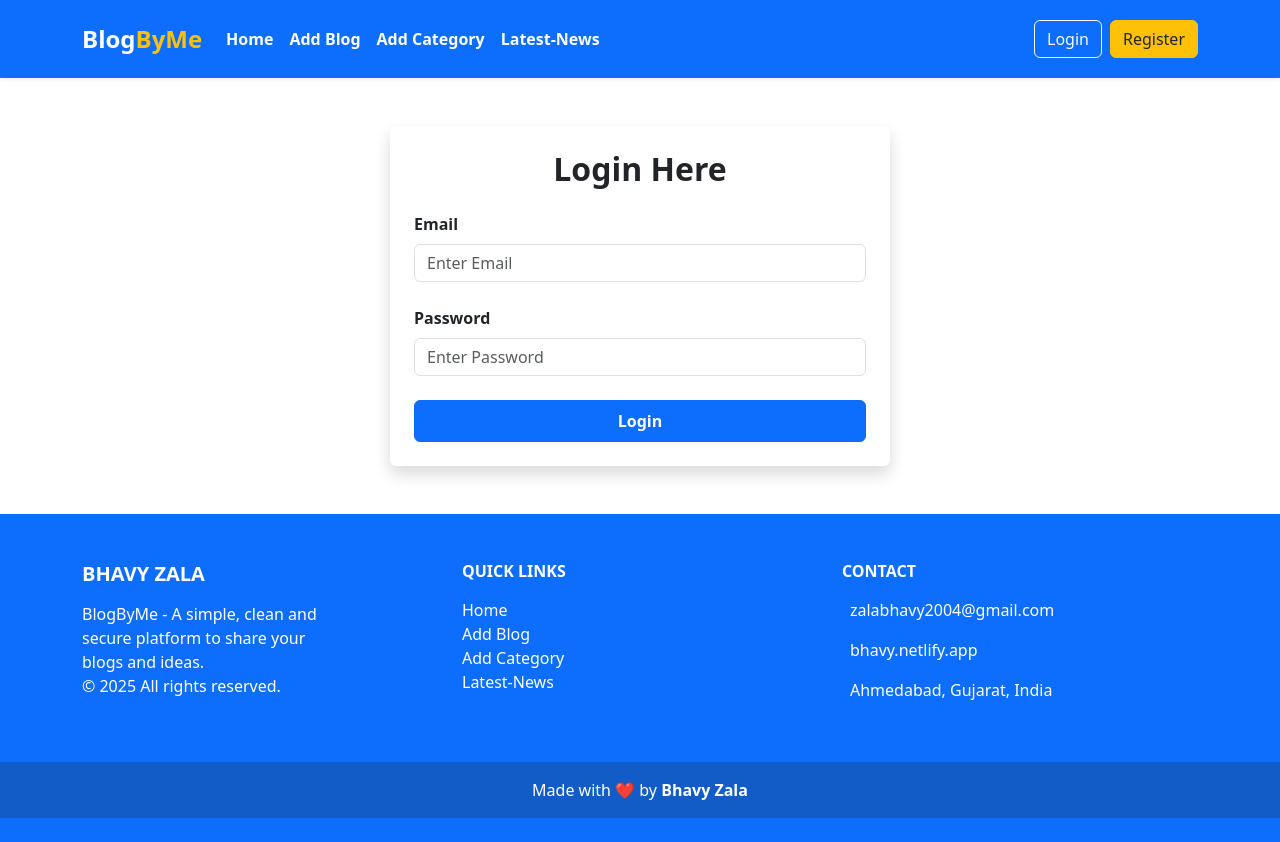
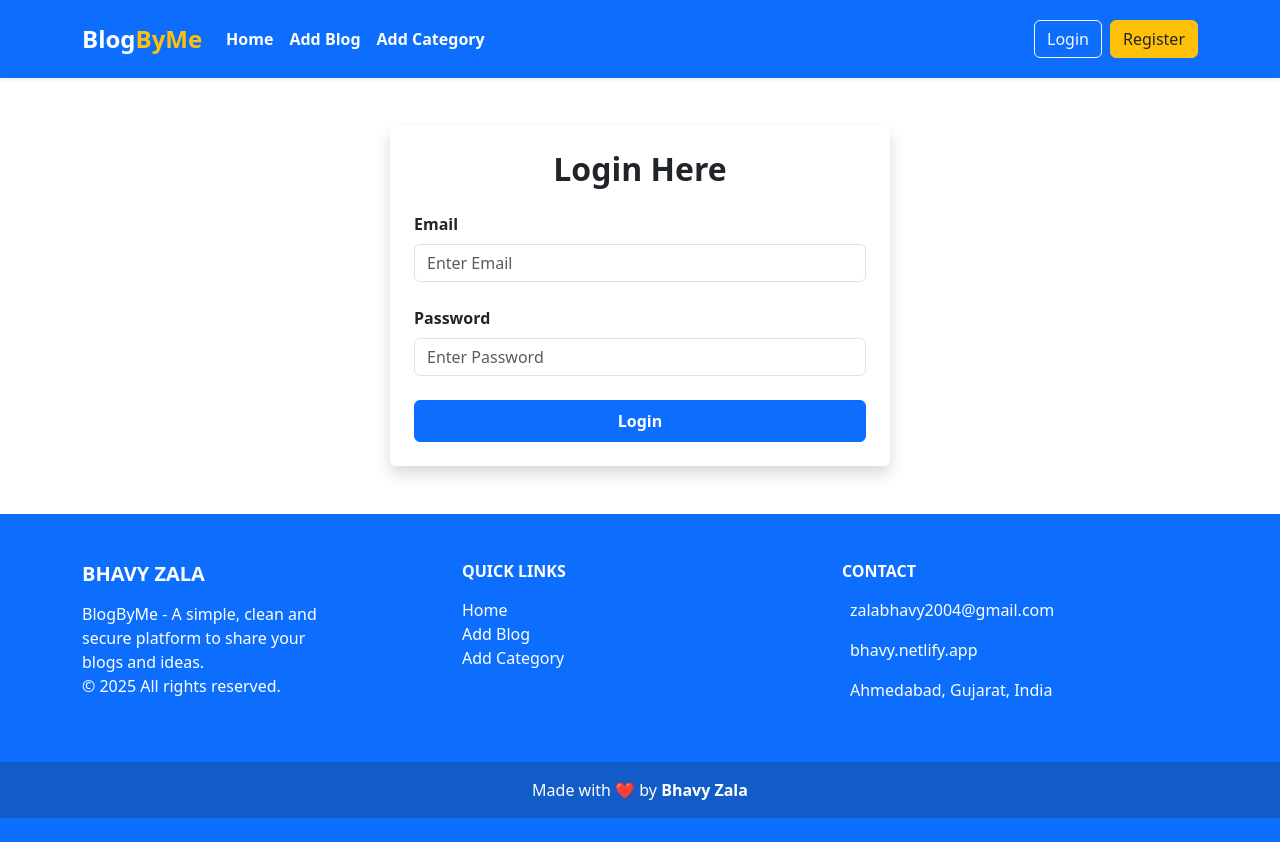
Before and after one commit to chidanshee/Blog_Website_Mern, a React (Create React App) app in the folder client/: page /login in a window 1280 px wide. Built offline with nearby package versions, Linux system fonts and the light colour scheme.

Commit message:
fix errors

```diff
--- a/client/src/App.js
+++ b/client/src/App.js
@@ -9,7 +9,6 @@ import AddBlog from './pages/AddBlog.js';
 import SingleBlog from './pages/SingleBlog.js';
 import PrivateRoute from './services/Protected.js';
 import Footer from './components/Footer.js';
-import NewsComponent from './pages/News.js';
 
 const App = () => {
   return (
@@ -18,13 +17,11 @@ const App = () => {
       <Routes>
         <Route path="/login" element={<Login />} />
         <Route path="/register" element={<Register />} />
-
         <Route path='/' element={<PrivateRoute/>}>
         <Route path="/" element={<Home />} />
         <Route path="/add-blog" element={<AddBlog />} />
         <Route path="/add-category" element={<AddCategory />} />
         <Route path="/blog/:id" element={<SingleBlog />} />
-        <Route path="/news" element={<NewsComponent />} />
         </Route>
       </Routes>
    <Footer/>
--- a/client/src/components/Footer.js
+++ b/client/src/components/Footer.js
@@ -30,9 +30,6 @@ const Footer = () => {
               <li>
                 <Link to="/add-category" className="footer-link text-white text-decoration-none">Add Category</Link>
               </li>
-              <li>
-                <Link to="/news" className="footer-link text-white text-decoration-none">Latest-News</Link>
-              </li>
             </ul>
           </div>
 
--- a/client/src/components/Header.js
+++ b/client/src/components/Header.js
@@ -50,11 +50,6 @@ const Header = () => {
                 Add Category
               </Link>
             </li>
-            <li className='nav-item'>
-              <Link className='nav-link text-white fw-semibold' to='/news'>
-                Latest-News
-              </Link>
-            </li>
           </ul>
           <div className='d-flex align-items-center'>
             {token ? (
```
